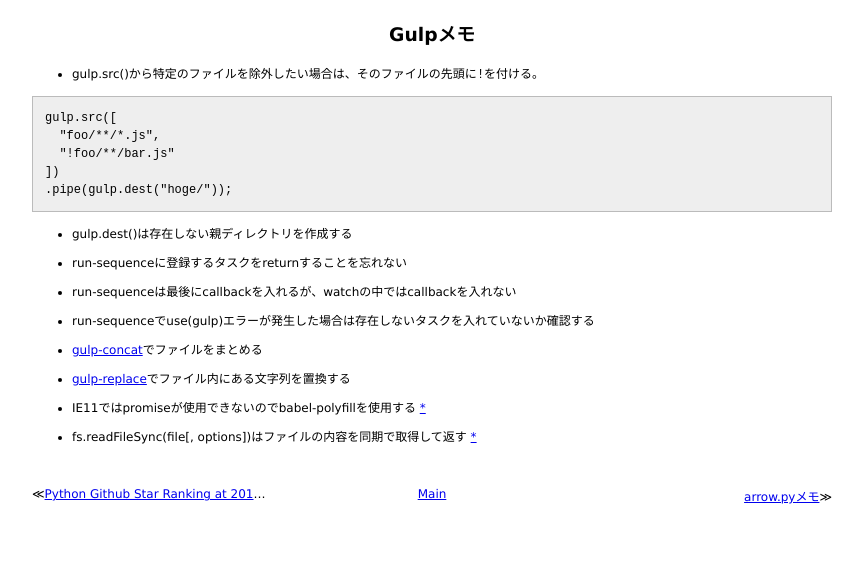
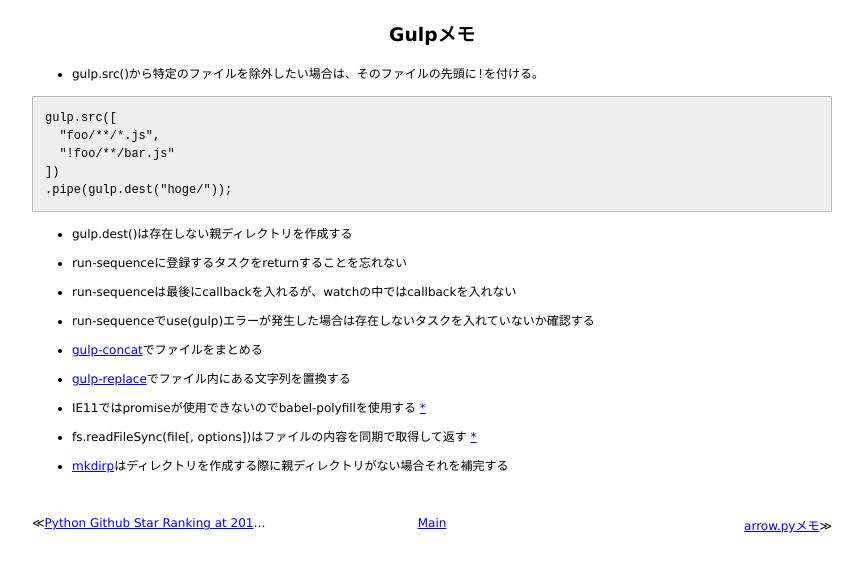
Before and after one commit to 38elements/38elements.github.com, a Jekyll site: the page built from _posts/2015-12-17-gulp.md, in a window 1280 px wide. Shown: the top 572 px of the page, without its empty margins (208-1071 px from the left). Built offline with Jekyll 4.4.1, drawn with Linux system fonts in a browser that asks for light colours.

Commit message:
Update 2015-12-17-gulp.md

```diff
--- a/_posts/2015-12-17-gulp.md
+++ b/_posts/2015-12-17-gulp.md
@@ -27,3 +27,5 @@ gulp.src([
 * IE11ではpromiseが使用できないのでbabel-polyfillを使用する [\*](https://babeljs.io/docs/usage/polyfill/#usage-in-browser)
 
 * fs.readFileSync(file[, options])はファイルの内容を同期で取得して返す [\*](https://nodejs.org/api/fs.html#fs_fs_readfilesync_file_options)
+
+* [mkdirp](https://github.com/substack/node-mkdirp)はディレクトリを作成する際に親ディレクトリがない場合それを補完する
```
